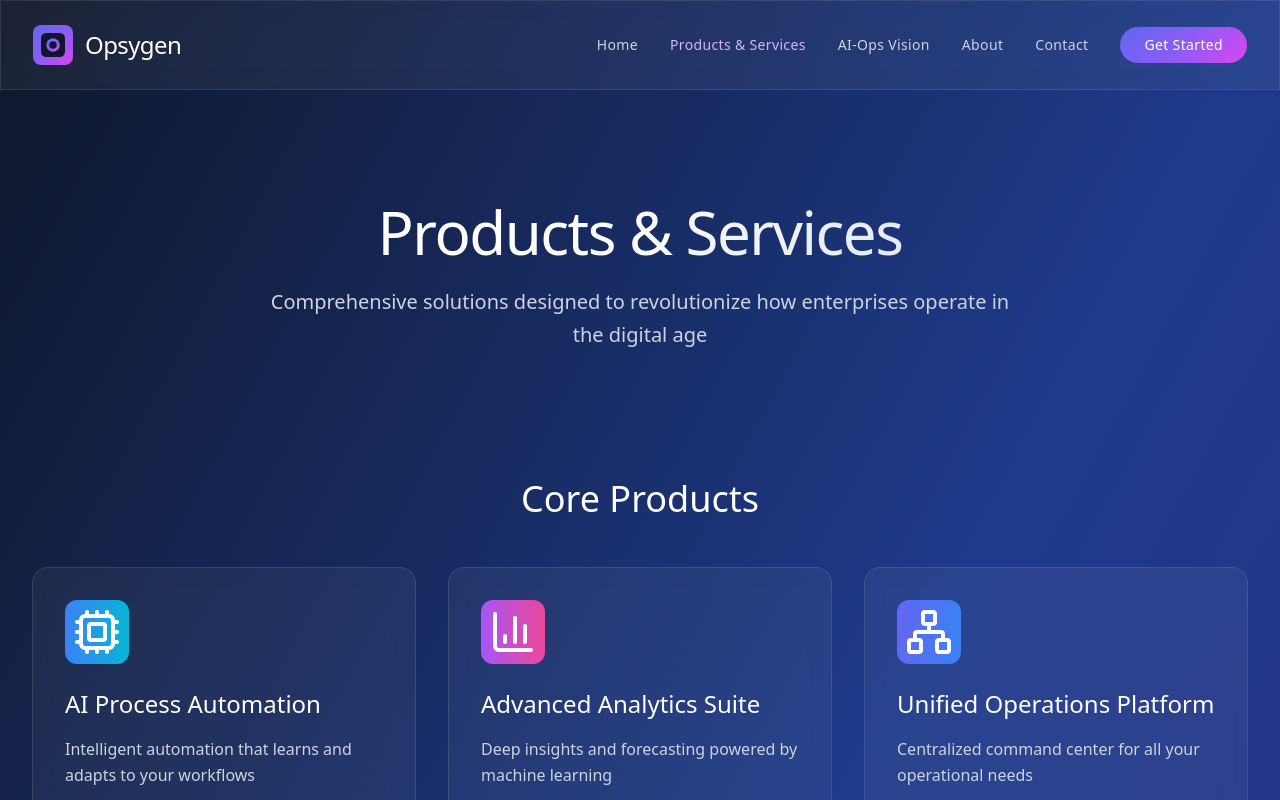
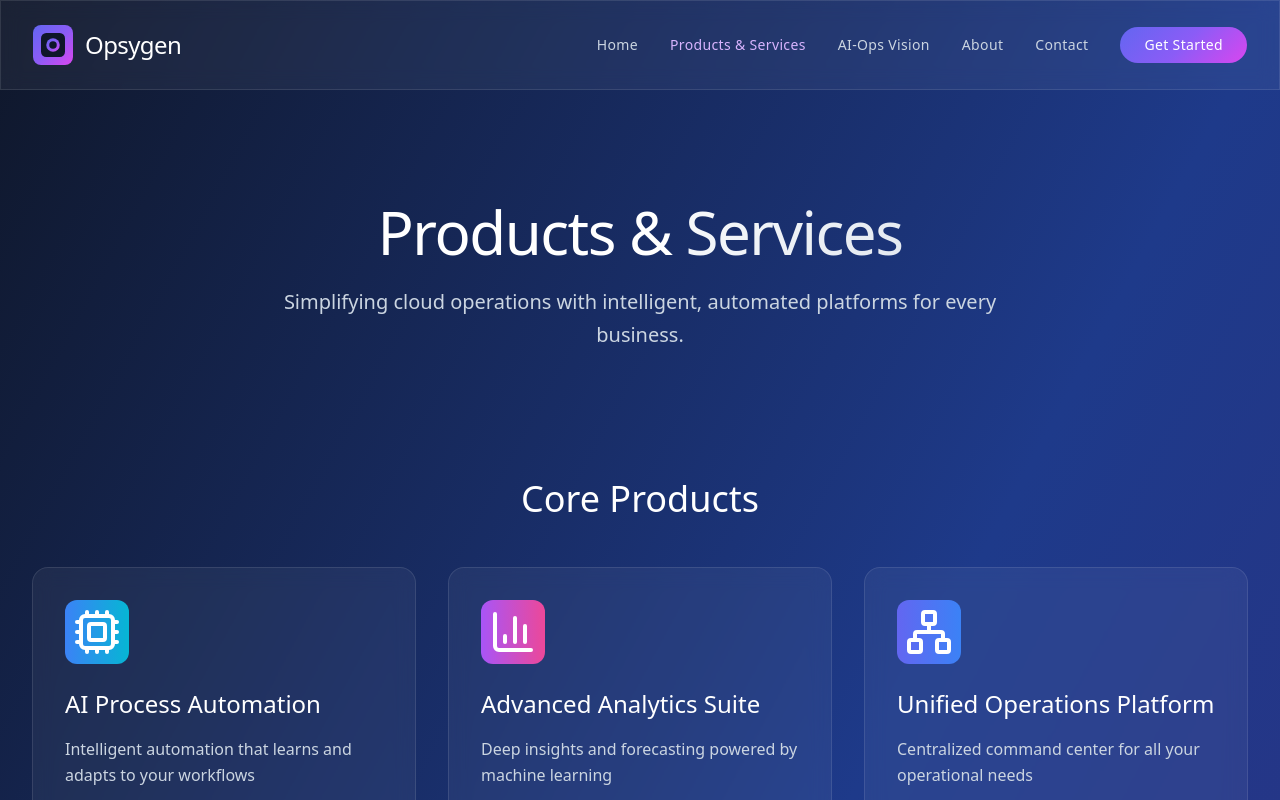
Before and after one commit to opsygen-io/opsygen-io.github.io, a React (Vite) app: page /Products in a window 1280 px wide. Shown: the top 800 px of the page. Built offline with nearby package versions, Linux system fonts and the light colour scheme.

Commit message:
update to slogan

```diff
--- a/src/Pages/Products.jsx
+++ b/src/Pages/Products.jsx
@@ -70,7 +70,7 @@ export default function Products() {
             Products & <span className="text-gradient">Services</span>
           </h1>
           <p className="text-xl text-slate-300 font-light max-w-3xl mx-auto leading-relaxed">
-            Comprehensive solutions designed to revolutionize how enterprises operate in the digital age
+            Simplifying cloud operations with intelligent, automated platforms for every business.
           </p>
         </div>
       </section>
```
